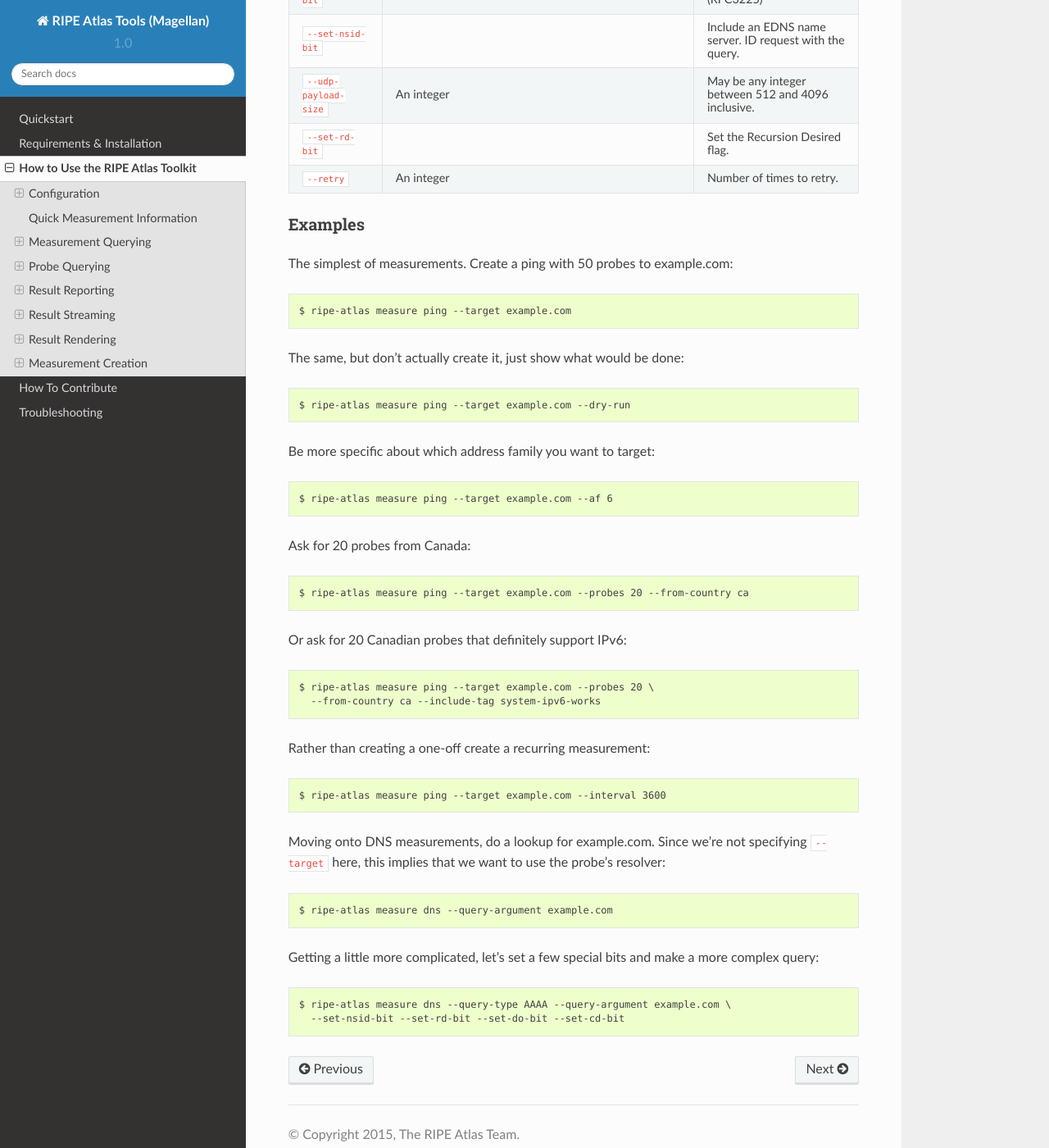
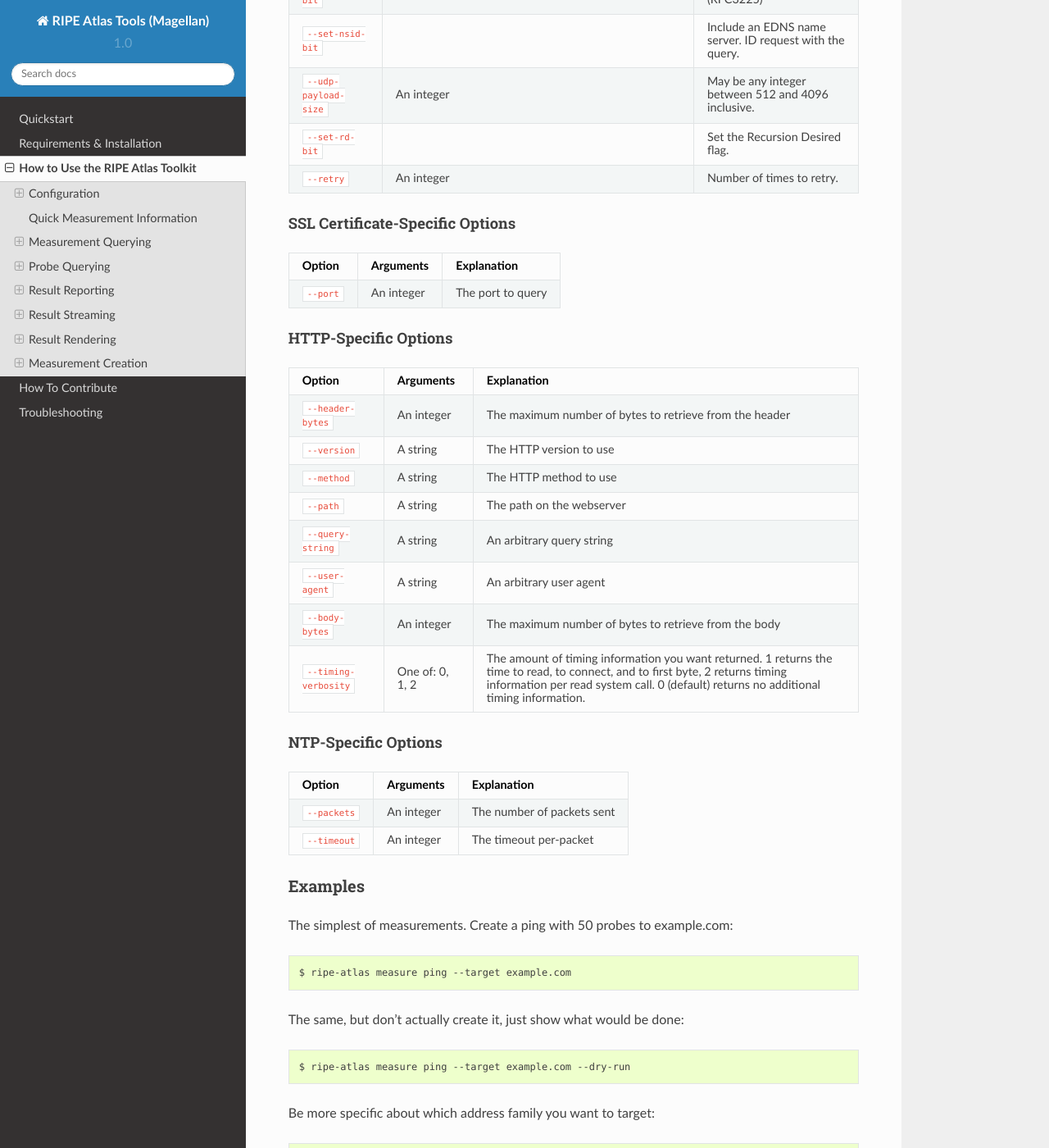
Before and after one commit to RIPE-NCC/ripe-atlas-tools, a Sphinx documentation site: the page built from docs/use.rst, in a window 1280 px wide and 1400 px high, scrolled down 10239 px. Shown: the whole window at 82% size. Built offline with Sphinx 7.4.7 and the Read the Docs theme 2.0.0, drawn with Linux system fonts in a browser that asks for light colours; formulas are drawn with MathJax 3.

Commit message:
Adding documetation for ssl/http/ntp

```diff
--- a/docs/use.rst
+++ b/docs/use.rst
@@ -662,6 +662,59 @@ Option                        Arguments           Explanation
 ============================  ==================  ==============================
 
 
+.. _use-measure-options-sslcert:
+
+SSL Certificate-Specific Options
+::::::::::::::::::::::::::::::::
+
+============================  ==================  ==============================
+Option                        Arguments           Explanation
+============================  ==================  ==============================
+``--port``                    An integer          The port to query
+============================  ==================  ==============================
+
+
+.. _use-measure-options-http:
+
+HTTP-Specific Options
+:::::::::::::::::::::
+
+============================  ==================  ==============================
+Option                        Arguments           Explanation
+============================  ==================  ==============================
+``--header-bytes``            An integer          The maximum number of bytes to
+                                                  retrieve from the header
+``--version``                 A string            The HTTP version to use
+``--method``                  A string            The HTTP method to use
+``--path``                    A string            The path on the webserver
+``--query-string``            A string            An arbitrary query string
+``--user-agent``              A string            An arbitrary user agent
+``--body-bytes``              An integer          The maximum number of bytes to
+                                                  retrieve from the body
+``--timing-verbosity``        One of: 0, 1, 2     The amount of timing
+                                                  information you want returned.
+                                                  1 returns the time to read, to
+                                                  connect, and to first byte, 2
+                                                  returns timing information per
+                                                  read system call.  0 (default)
+                                                  returns no additional timing
+                                                  information.
+============================  ==================  ==============================
+
+
+.. _use-measure-options-ntp:
+
+NTP-Specific Options
+::::::::::::::::::::
+
+============================  ==================  ==============================
+Option                        Arguments           Explanation
+============================  ==================  ==============================
+``--packets``                 An integer          The number of packets sent
+``--timeout``                 An integer          The timeout per-packet
+============================  ==================  ==============================
+
+
 .. _use-measure-examples:
 
 Examples
```
